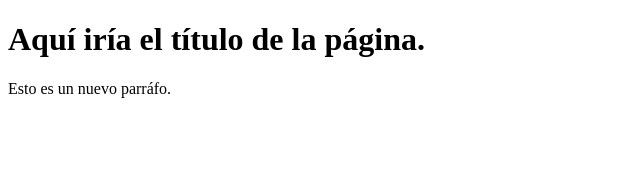
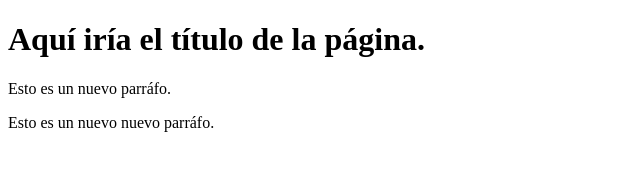
Before and after one commit to DiegoFMurature/Proyecto-web-empresa-C, a plain HTML site: page index.html in a window 1280 px wide. Shown: the whole page, without its empty margins (0-640 px from the left). Drawn offline with Linux system fonts and the light colour scheme.

Commit message:
Agregando nuevo parráfo

```diff
--- a/index.html
+++ b/index.html
@@ -8,5 +8,6 @@
 <body>
     <h1>Aquí iría el título de la página.</h1>
     <p>Esto es un nuevo parráfo.</p>
+    <p>Esto es un nuevo nuevo parráfo.</p>
 </body>
 </html>
```
